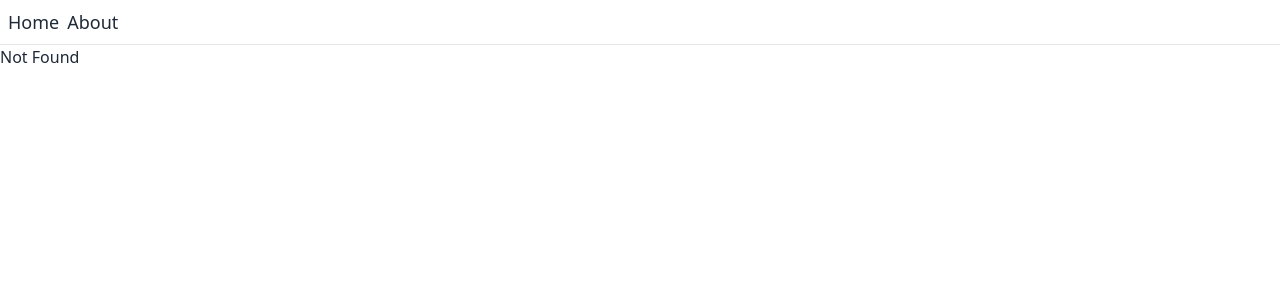
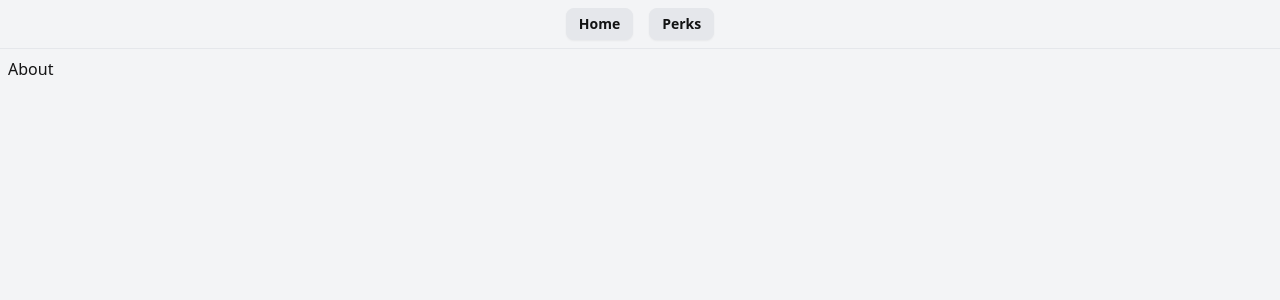
Before and after one commit to TibbersEvolved/wiki-Web-page, a React (Vite) app in the folder frontend/: page /perks in a window 1280 px wide. Before the commit this address had no page. Shown: the top 300 px of the page. Built offline with nearby package versions, Linux system fonts and the light colour scheme.

Commit message:
Some baseline UI, Daisytheme

```diff
--- a/frontend/index.html
+++ b/frontend/index.html
@@ -4,11 +4,13 @@
     <meta charset="UTF-8" />
     <meta name="viewport" content="width=device-width, initial-scale=1.0" />
     <title>TanStack Router</title>
+    <link href="./css/style.css" rel="stylesheet">
 
   </head>
 
-  <body>
+  <body data-theme="mainTheme">
     <div id="app"></div>
     <script type="module" src="/src/main.tsx"></script>
   </body>
+
 </html>
--- a/frontend/src/routeTree.gen.ts
+++ b/frontend/src/routeTree.gen.ts
@@ -11,14 +11,14 @@
 // Import Routes
 
 import { Route as rootRoute } from './routes/__root'
-import { Route as AboutImport } from './routes/about'
+import { Route as PerksImport } from './routes/perks'
 import { Route as IndexImport } from './routes/index'
 
 // Create/Update Routes
 
-const AboutRoute = AboutImport.update({
-  id: '/about',
-  path: '/about',
+const PerksRoute = PerksImport.update({
+  id: '/perks',
+  path: '/perks',
   getParentRoute: () => rootRoute,
 } as any)
 
@@ -39,11 +39,11 @@ declare module '@tanstack/react-router' {
       preLoaderRoute: typeof IndexImport
       parentRoute: typeof rootRoute
     }
-    '/about': {
-      id: '/about'
-      path: '/about'
-      fullPath: '/about'
-      preLoaderRoute: typeof AboutImport
+    '/perks': {
+      id: '/perks'
+      path: '/perks'
+      fullPath: '/perks'
+      preLoaderRoute: typeof PerksImport
       parentRoute: typeof rootRoute
     }
   }
@@ -53,37 +53,37 @@ declare module '@tanstack/react-router' {
 
 export interface FileRoutesByFullPath {
   '/': typeof IndexRoute
-  '/about': typeof AboutRoute
+  '/perks': typeof PerksRoute
 }
 
 export interface FileRoutesByTo {
   '/': typeof IndexRoute
-  '/about': typeof AboutRoute
+  '/perks': typeof PerksRoute
 }
 
 export interface FileRoutesById {
   __root__: typeof rootRoute
   '/': typeof IndexRoute
-  '/about': typeof AboutRoute
+  '/perks': typeof PerksRoute
 }
 
 export interface FileRouteTypes {
   fileRoutesByFullPath: FileRoutesByFullPath
-  fullPaths: '/' | '/about'
+  fullPaths: '/' | '/perks'
   fileRoutesByTo: FileRoutesByTo
-  to: '/' | '/about'
-  id: '__root__' | '/' | '/about'
+  to: '/' | '/perks'
+  id: '__root__' | '/' | '/perks'
   fileRoutesById: FileRoutesById
 }
 
 export interface RootRouteChildren {
   IndexRoute: typeof IndexRoute
-  AboutRoute: typeof AboutRoute
+  PerksRoute: typeof PerksRoute
 }
 
 const rootRouteChildren: RootRouteChildren = {
   IndexRoute: IndexRoute,
-  AboutRoute: AboutRoute,
+  PerksRoute: PerksRoute,
 }
 
 export const routeTree = rootRoute
@@ -97,14 +97,14 @@ export const routeTree = rootRoute
       "filePath": "__root.tsx",
       "children": [
         "/",
-        "/about"
+        "/perks"
       ]
     },
     "/": {
       "filePath": "index.tsx"
     },
-    "/about": {
-      "filePath": "about.tsx"
+    "/perks": {
+      "filePath": "perks.tsx"
     }
   }
 }
--- a/frontend/src/routes/__root.tsx
+++ b/frontend/src/routes/__root.tsx
@@ -10,9 +10,10 @@ export const Route = createRootRoute({
 function RootComponent() {
   return (
     <>
-      <div className="p-2 flex gap-2 text-lg">
+      <div className="p-2 flex justify-center gap-4">
         <Link
           to="/"
+          className='btn btn-primary btn-sm'
           activeProps={{
             className: 'font-bold',
           }}
@@ -21,12 +22,13 @@ function RootComponent() {
           Home
         </Link>{' '}
         <Link
-          to="/about"
+          to="/perks"
+          className='btn btn-primary btn-sm'
           activeProps={{
             className: 'font-bold',
           }}
         >
-          About
+          Perks
         </Link>
       </div>
       <hr />
--- a/frontend/src/routes/about.tsx
+++ b/frontend/src/routes/perks.tsx
@@ -1,7 +1,7 @@
 import * as React from 'react'
 import { createFileRoute } from '@tanstack/react-router'
 
-export const Route = createFileRoute('/about')({
+export const Route = createFileRoute('/perks')({
   component: AboutComponent,
 })
 
--- a/frontend/tailwind.config.js
+++ b/frontend/tailwind.config.js
@@ -3,6 +3,23 @@ import daisyui from 'daisyui'
 
 export default {
   content: ["./src/**/*.{html,tsx}"],
+  daisyui: {
+    themes: [
+      {
+        mainTheme: {
+"primary": "#e5e7eb",
+"secondary": "#a8a29e",
+"accent": "#4b5563",
+"neutral": "#ff00ff",
+"base-100": "#f3f4f6",
+"info": "#ccfbf1",
+"success": "#86efac",
+"warning": "#f59e0b",
+"error": "#b91c1c",
+          },
+        },
+      ],
+    },
   theme: {
     extend: {},
   },
```
Also changed, not shown: frontend/css/style.css (line endings or trailing spaces), frontend/src/components/perk.tsx (added).
